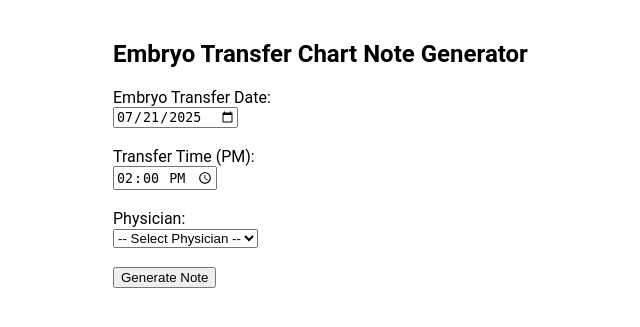
After one commit to noram98/PregnancyDateCalculator, a Flask app: page /transfer-note in a window 1280 px wide. The commit adds this page. Shown: the top 327 px of the page, without its empty margins (227-867 px from the left). Run offline with Flask 3, Linux system fonts and the light colour scheme.

Commit message:
Added main page

```diff
--- a/app.py
+++ b/app.py
@@ -6,9 +6,15 @@ from flask import Flask, render_template, request
 app = Flask(__name__)
 
 
-@app.route("/", methods=["GET", "POST"])
-def index():
-    print("Request received:", request.method)
+# --- Homepage ---
+@app.route("/")
+def home():
+    return render_template("index.html")
+
+
+# --- Pregnancy Date Calculator ---
+@app.route("/pregnancy-dates", methods=["GET", "POST"])
+def pregnancy_dates():
     results = None
     error = None
 
@@ -16,7 +22,6 @@ def index():
         try:
             transfer_date_str = request.form["transfer_date"]
             transfer_date = datetime.strptime(transfer_date_str, "%m/%d/%Y")
-
             lmp = transfer_date - timedelta(days=19)
             obus_6w5d = lmp + timedelta(weeks=6, days=5)
             obus_8w5d = lmp + timedelta(weeks=8, days=5)
@@ -33,14 +38,61 @@ def index():
                 "6 Weeks, 5 Days OB Ultrasound": format_date(obus_6w5d),
                 "8 Weeks, 5 Days OB Ultrasound": format_date(obus_8w5d),
                 "Week 10 (Last Day of Support Medications)": format_date(support_med_stop),
-                "Week 20": format_date(week20),
+                "20 Week Anatomy Scan": format_date(week20),
                 "Estimated Due Date (EDD)": format_date(edd),
             }
 
         except ValueError:
             error = "Invalid date format. Please enter date as MM/DD/YYYY."
 
-    return render_template("form.html", results=results, error=error)
+    return render_template("pregnancy_dates.html", results=results, error=error)
+
+
+# --- Embryo Transfer Chart Note Generator ---
+@app.route("/transfer-note", methods=["GET", "POST"])
+def transfer_note():
+    note = None
+    default_date = (datetime.today() + timedelta(days=7)).strftime("%Y-%m-%d")
+
+    if request.method == "POST":
+        date_str = request.form["transfer_date"]  # format: YYYY-MM-DD
+        time_str = request.form["transfer_time"]  # format: HH:MM (24-hour)
+        physician = request.form["physician"]
+
+        try:
+            # Parse date and time
+            transfer_date = datetime.strptime(date_str, "%Y-%m-%d")
+            transfer_time = datetime.strptime(time_str, "%H:%M")
+
+            # Adjust to PM if entered in AM
+            if transfer_time.hour < 12:
+                transfer_time = transfer_time.replace(hour=transfer_time.hour + 12)
+
+            # Format output values
+            transfer_date_str = transfer_date.strftime("%m/%d/%Y")
+            formatted_time = transfer_time.strftime("%-I:%M %p")
+            check_in_time = (datetime.combine(transfer_date, transfer_time.time()) - timedelta(minutes=30)).strftime(
+                "%-I:%M %p"
+            )
+            prog_start_date_str = (transfer_date - timedelta(days=5)).strftime("%m/%d/%Y")
+
+            # Final note
+            note = (
+                f"Spoke with the patient regarding embryo transfer date and time. "
+                f"Patient is scheduled for embryo transfer on {transfer_date_str} at {formatted_time} with {physician}. \n"
+                f"Patient was instructed to check in at {check_in_time}, 30 minutes prior to transfer. \n"
+                f"Patient was told to drink 1-1.5 L of water 1 hour prior to the procedure. \n"
+                f"Progesterone injections will start on {prog_start_date_str} at {formatted_time}. "
+                f"Instructions on progesterone administration were reviewed.\n"
+                f"Patient was informed that one support person will be allowed in the transfer room. \n"
+                f"Reminded patient (and support person if applicable) not to wear perfumes, fragranced products, or scented lotions. \n"
+                f"An opportunity was given to ask questions regarding the embryo transfer and progesterone injections, and all questions were answered."
+            )
+
+        except ValueError:
+            note = "Invalid input format. Please try again."
+
+    return render_template("transfer_note.html", note=note, default_date=default_date)
 
 
 if __name__ == "__main__":
--- /dev/null
+++ b/templates/transfer_note.html
@@ -0,0 +1,65 @@
+<!DOCTYPE html>
+<html>
+  <head>
+    <title>Embryo Transfer Chart Note Generator</title>
+  </head>
+  <body
+    style="font-family: Roboto, sans-serif; max-width: 600px; margin: 40px auto"
+  >
+    <h2>Embryo Transfer Chart Note Generator</h2>
+
+    <form method="post">
+      <label for="transfer_date">Embryo Transfer Date:</label><br />
+      <input
+        type="date"
+        name="transfer_date"
+        required
+        value="{{ default_date }}"
+      /><br /><br />
+
+      <label for="transfer_time">Transfer Time (PM):</label><br />
+      <input
+        type="time"
+        name="transfer_time"
+        required
+        step="900"
+        value="14:00"
+      /><br /><br />
+
+      <label for="physician">Physician:</label><br />
+      <select name="physician" required>
+        <option disabled selected value="">-- Select Physician --</option>
+        <option value="Dr. Massie">Dr. Massie</option>
+        <option value="Dr. Lamb">Dr. Lamb</option>
+        <option value="Dr. Broughton">Dr. Broughton</option>
+        <option value="Dr. Tsai">Dr. Tsai</option>
+        <option value="Dr. Zhou">Dr. Zhou</option>
+        <option value="Dr. Cottrell">Dr. Cottrell</option>
+        <option value="Dr. Rothenberg">Dr. Rothenberg</option>
+        <option value="Dr. Shahine">Dr. Shahine</option>
+        <option value="Dr. Adams">Dr. Adams</option></select
+      ><br /><br />
+
+      <button type="submit">Generate Note</button>
+    </form>
+
+    {% if note %}
+    <h3>Generated Chart Note:</h3>
+    <textarea id="noteText" rows="5" style="width: 100%" readonly>
+{{ note }}</textarea
+    >
+    <br /><br />
+    <button onclick="copyNote()">Copy Note</button>
+
+    <script>
+      function copyNote() {
+        const note = document.getElementById('noteText')
+        note.select()
+        note.setSelectionRange(0, 99999) // for mobile
+        document.execCommand('copy')
+        alert('Note copied to clipboard!')
+      }
+    </script>
+    {% endif %}
+  </body>
+</html>
```
Also changed, not shown: templates/index.html (added, +44 -0 lines), templates/pregnancy_dates.html (renamed from templates/form.html, +23 -8 lines).
